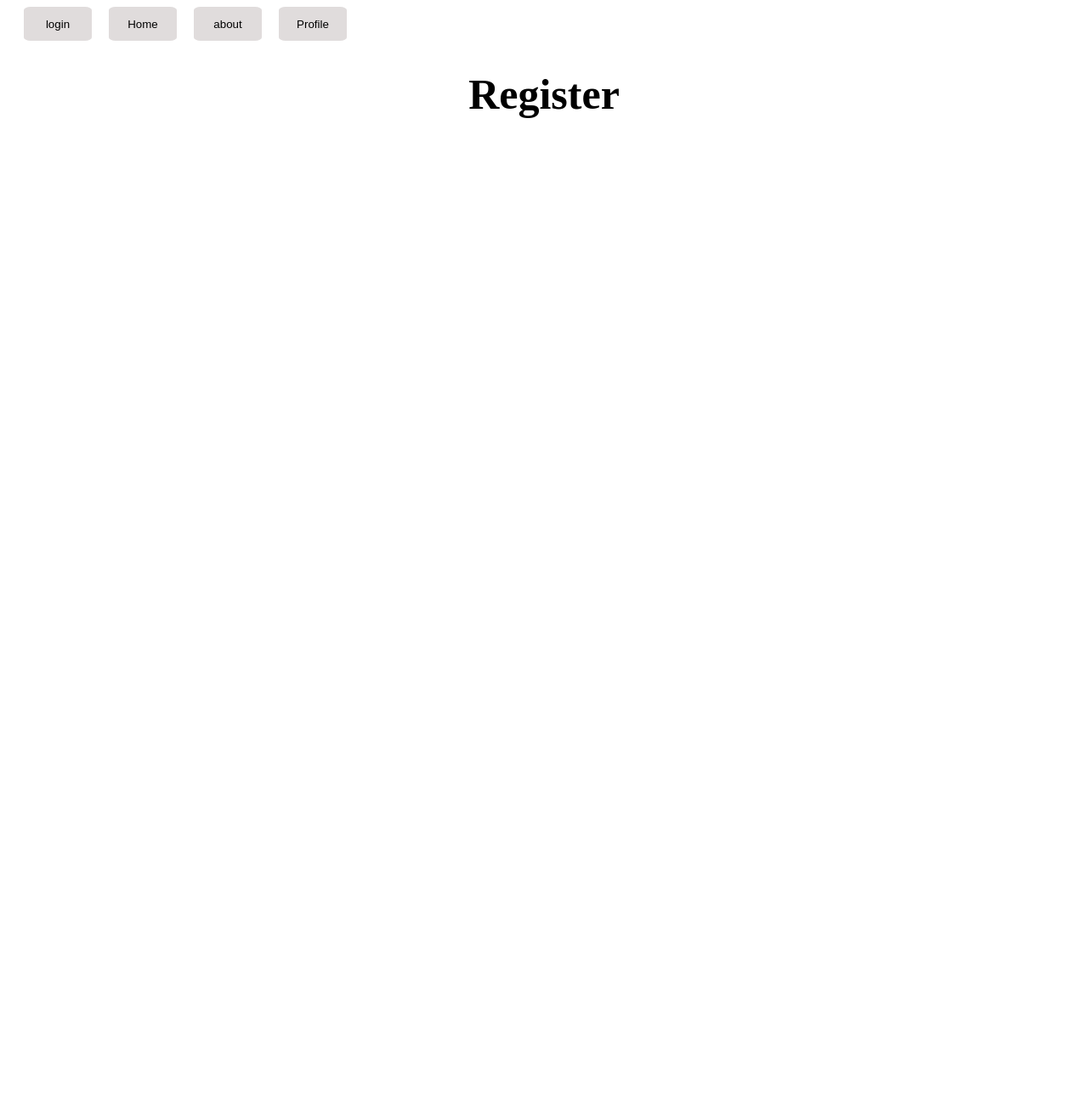
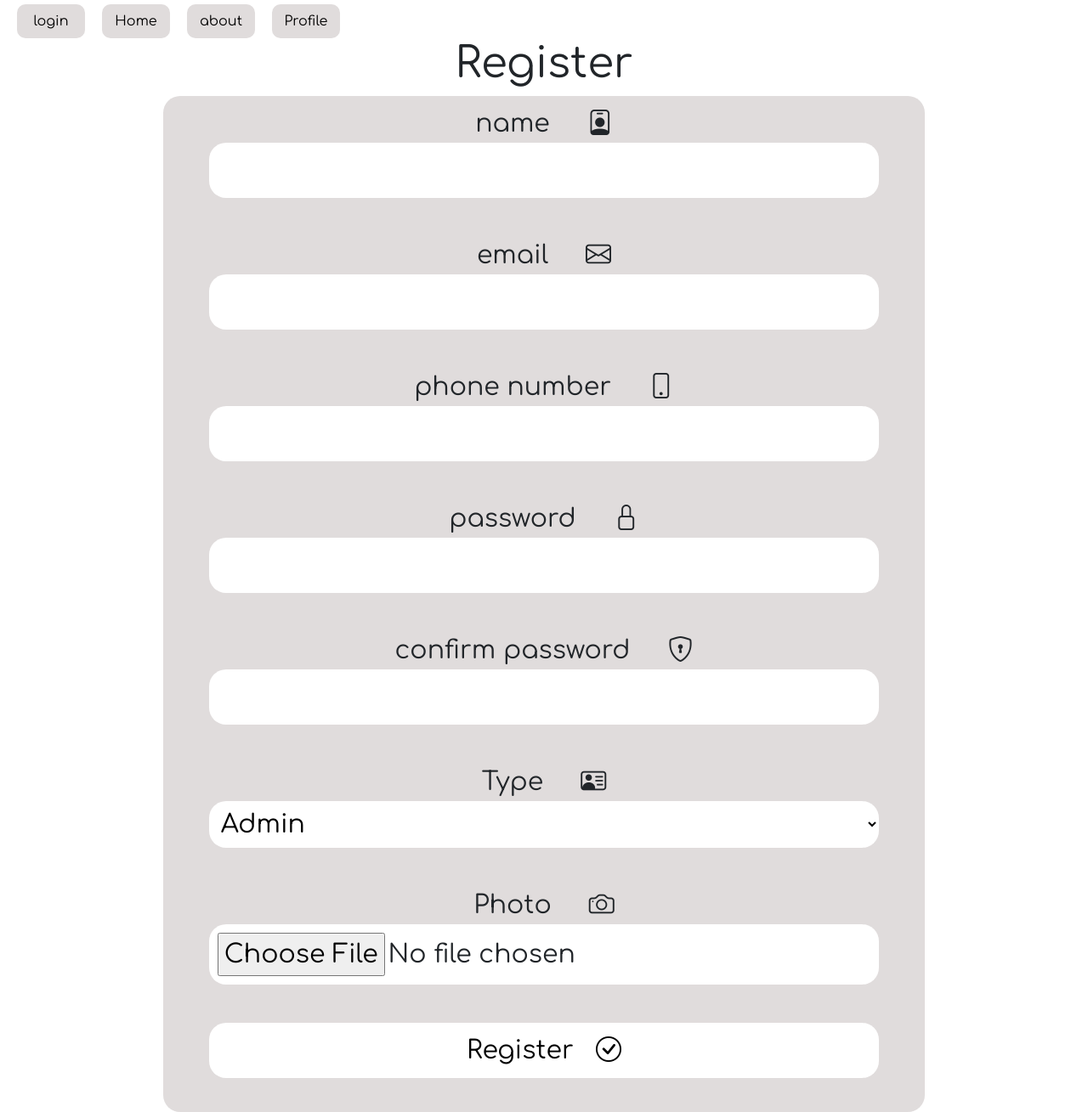
Before and after one commit to arul-sinha/SchoolBase, a Flask app: page /register in a window 1280 px wide. Shown: the whole page at 85% size. Before the commit the page ends 139 px from the top, so only its background shows below. Run offline with Flask 3, Linux system fonts and the light colour scheme.

Commit message:
updated register

```diff
--- a/website/app.py
+++ b/website/app.py
@@ -1,4 +1,4 @@
-from flask import Flask, Response, render_template, request
+from flask import Flask, redirect, Response, render_template, request
 
 app = Flask("__name__")
 
@@ -9,9 +9,12 @@
     else:
         return Response("temp")
 
-@app.route("/register")
+@app.route("/register", methods=['POST', 'GET'])
 def register():
-    return render_template("register.html")
+    if request.method == 'GET':
+        return render_template("register.html")
+    else:
+        return redirect("/login")
 
 if __name__ == "__main__":
     app.run(debug=True)
--- a/website/static/style/main.css
+++ b/website/static/style/main.css
@@ -1,3 +1,9 @@
+@import url('https://fonts.googleapis.com/css2?family=Comfortaa&display=swap');
+
+html, div {
+    font-family: 'comfortaa' , 'cursive';
+}
+
 .flex-container {
     display: flex;
     flex-wrap: wrap;
@@ -5,13 +11,14 @@
 
 .flex-container > div {
     background-color: #e0dcdc;
-    width: 200px;
+    width: auto;
     margin: 10px;
     text-align: center;
-    line-height: 100px;
+    padding: 40px;
+    line-height: auto;
     font-size: 30px;
     transition: 1s;
-    border-radius: 10%;
+    border-radius: 10px;
 }
 
 .flex-container > div:hover {
@@ -21,6 +28,7 @@
 #heading_main {
     text-align: center;
     font-size: 50px;
+    font-family: 'comfortaa' , 'cursive';
     transition: 2s;
 }
 
@@ -39,7 +47,8 @@
     height: 40px;
     background-color: #e0dcdc;
     border: none;
-    border-radius: 10%;
+    margin-top: 5px;
+    border-radius: 10px;
     transition: 1s;
 }
 
--- /dev/null
+++ b/website/static/style/register/main.css
@@ -0,0 +1,33 @@
+#reg_container {
+    margin: auto;
+    width: 70%;
+    background-color: #e0dcdc;
+    border-radius: 20px;
+    padding: 10px;
+    text-align: center;
+    font-size: 30px;
+}
+
+#reg_file_input, #reg_btn, #reg_input, #reg_select {
+    background-color: white;
+    font-size: 30px;
+    width: 90%;
+    border: none;
+    border-radius: 20px;
+    padding: 10px;
+    transition: 1s;
+}
+
+#reg_file_input:hover, #reg_btn:hover, #reg_input:hover, #reg_select:hover{
+    background-color: #e0dcdc;
+}
+
+#reg_file_input:focus, #reg_btn:focus, #reg_input:focus, #reg_select:focus {
+    border: none;
+    border-left: 6px solid black;
+    border-right: 6px solid black;
+}
+
+#reg_file_input >button {
+    color: blue;
+}
--- a/website/templates/index.html
+++ b/website/templates/index.html
@@ -3,6 +3,9 @@
         <meta name="viewport" content="width=device-width, initial-scale=1.0">
         <title>SchoolBase</title>
         <link rel="stylesheet" href="../static/style/main.css">
+        <script src="https://cdn.jsdelivr.net/npm/bootstrap@5.3.0-alpha3/dist/js/bootstrap.min.js" integrity="sha384-Y4oOpwW3duJdCWv5ly8SCFYWqFDsfob/3GkgExXKV4idmbt98QcxXYs9UoXAB7BZ" crossorigin="anonymous"></script>
+        <link rel="stylesheet" href="https://cdn.jsdelivr.net/npm/bootstrap@5.3.0-alpha3/dist/css/bootstrap.min.css">
+        <link rel="stylesheet" href="https://cdn.jsdelivr.net/npm/bootstrap-icons@1.10.0/font/bootstrap-icons.css"/>
         <script src="../static/script/main.js"></script>
     </head>
     <body>
--- a/website/templates/register.html
+++ b/website/templates/register.html
@@ -5,6 +5,10 @@
         <meta name="viewport" content="width=device-width, initial-scale=1.0">
         <meta http-equiv="Content-Type" content="text/html;charset=UTF-8">
         <link rel="stylesheet" href="../static/style/main.css">
+        <link rel="stylesheet" href="../static/style/register/main.css">
+        <script src="https://cdn.jsdelivr.net/npm/bootstrap@5.3.0-alpha3/dist/js/bootstrap.min.js" integrity="sha384-Y4oOpwW3duJdCWv5ly8SCFYWqFDsfob/3GkgExXKV4idmbt98QcxXYs9UoXAB7BZ" crossorigin="anonymous"></script>
+        <link rel="stylesheet" href="https://cdn.jsdelivr.net/npm/bootstrap@5.3.0-alpha3/dist/css/bootstrap.min.css">
+        <link rel="stylesheet" href="https://cdn.jsdelivr.net/npm/bootstrap-icons@1.10.0/font/bootstrap-icons.css"/>
         <script src="../static/script/main.js"></script>
     </head>
     <body>
@@ -14,5 +18,21 @@
             <br>
         </div>
         <h1 id="heading_main">Register</h1>
+        <div id="reg_container">
+            <form action="/register" method="post">
+                name &nbsp;&nbsp;&nbsp;&nbsp;<i class="bi bi-person-badge"></i><br> <input id="reg_input" type="text"><br><br>
+                email &nbsp;&nbsp;&nbsp;&nbsp;<i class="bi bi-envelope"></i><br> <input id="reg_input" type="text"><br><br>
+                phone number &nbsp;&nbsp;&nbsp;&nbsp;<i class="bi bi-phone"></i><br> <input id="reg_input" type="text"><br><br>
+                password &nbsp;&nbsp;&nbsp;&nbsp;<i class="bi bi-lock"></i><br> <input id="reg_input" type="text"><br><br>
+                confirm password &nbsp;&nbsp;&nbsp;&nbsp;<i class="bi bi-shield-lock"></i><br> <input id="reg_input" type="text"><br><br>
+                Type &nbsp;&nbsp;&nbsp;&nbsp;<i class="bi bi-person-vcard"></i><br> <select name="" id="reg_select">
+                    <option value="admin">Admin</option>
+                    <option value="student">Student</option>
+                    <option value="teacher">Teacher</option>
+                </select><br><br>
+                Photo &nbsp;&nbsp;&nbsp;&nbsp;<i class="bi bi-camera"></i>   <br> <input id="reg_file_input" type="file"><br><br>
+                <button type="submit" id="reg_btn">Register&nbsp;&nbsp;&nbsp;<i class="bi bi-check-circle"></i></button>
+            </form>
+        </div>
     </body>
 </html>
```
